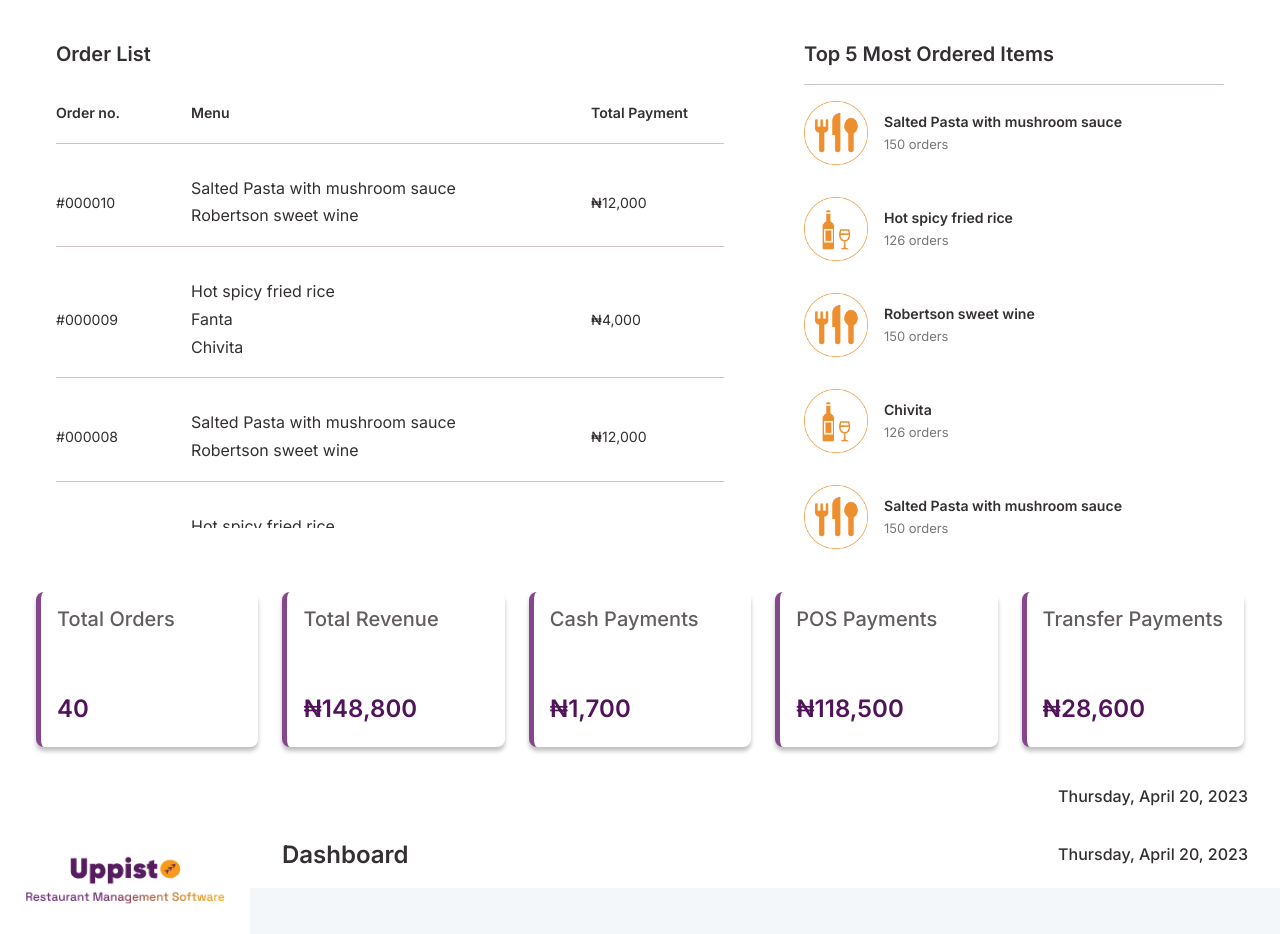
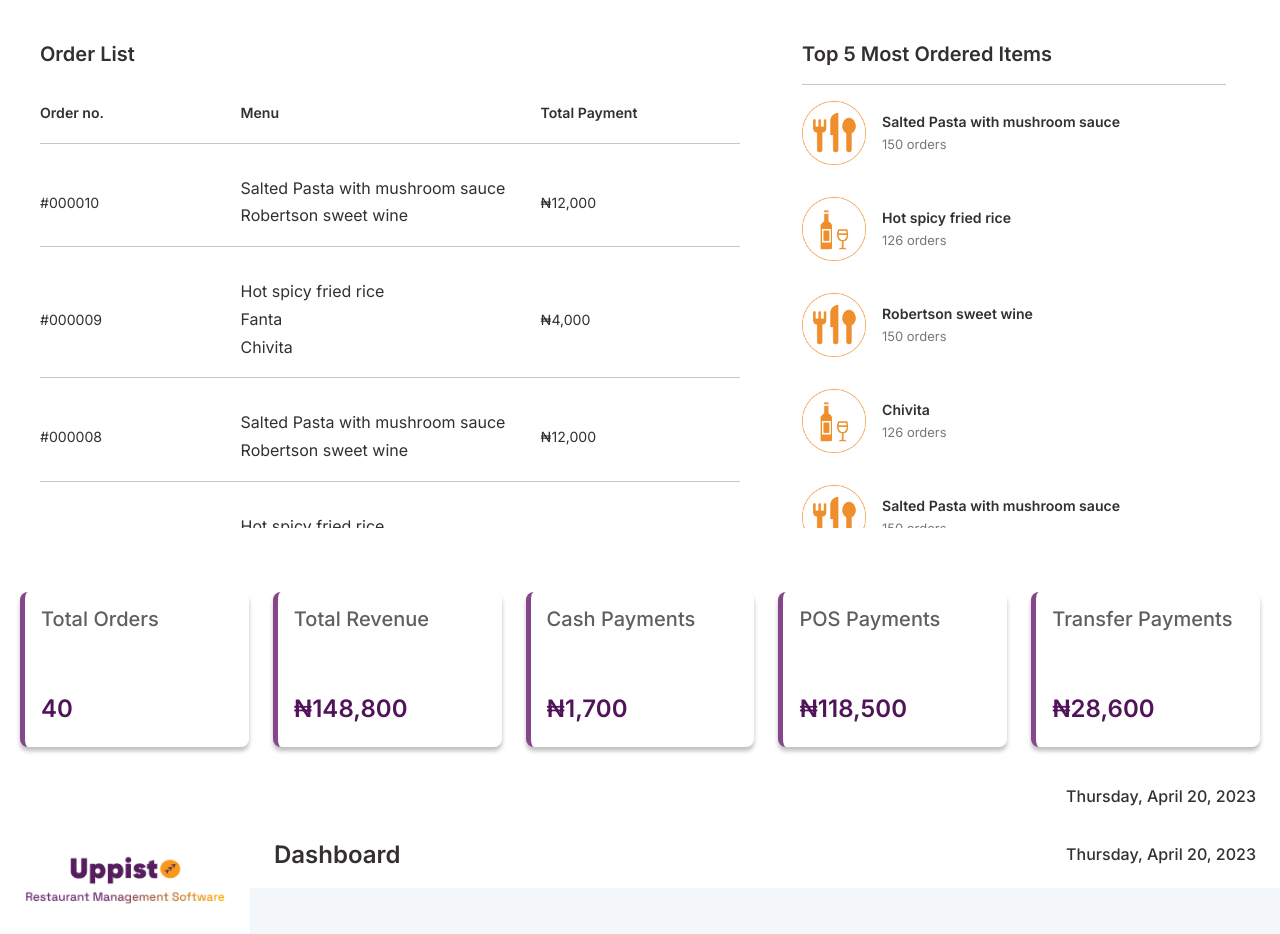
Before and after one commit to King-Mikaelson/vigilant-octo-enigma, a React (Create React App) app: page /test in a window 1280 px wide. Shown: the top 934 px of the page. Built offline with nearby package versions, Linux system fonts and the light colour scheme.

Commit message:
Finished up with Admin Dashboard

```diff
--- a/src/styles/components/_dashboardAdmin.scss
+++ b/src/styles/components/_dashboardAdmin.scss
@@ -16,6 +16,10 @@
     padding: $sm-font;
     grid-template-columns: 1fr 500px;
 
+    @include xl {
+        grid-template-columns: 1fr 300px;
+    }
+
     @include md {
         display: flex;
         flex-direction: column;
@@ -28,7 +32,7 @@
         height: 64vh;
         overflow-y: scroll;
         padding: $md-font;
-        margin: 0 $sm-font;
+        margin: 0;
 
         @include md {
             order: 2;
@@ -65,10 +69,15 @@
 
         th,
         td {
-            width: 400px;
+            width: 300px;
             padding: $extra-font 0rem;
-            border-bottom: 1px solid #CCC4C8;
-            border-bottom: 1px solid #CCC4C8;
+            border-bottom: 1px solid $placeholder-gray;
+            border-bottom: 1px solid $placeholder-gray;
+
+            @include xl {
+                width: 250px;
+
+            }
         }
 
         td {
@@ -92,7 +101,8 @@
         background-color: $white-color;
         height: 64vh;
         padding: $md-font;
-        margin: 0 $sm-font;
+        margin: 0 $xs-font;
+        overflow-y: auto;
 
         @include md {
             order: 1;
@@ -109,7 +119,7 @@
             line-height: 140%;
             color: $black-color;
             padding-bottom: $sm-font;
-            border-bottom: 1px solid #CCC4C8;
+            border-bottom: 1px solid $placeholder-gray;
 
         }
 
@@ -168,9 +178,13 @@
 .dashboardAdminCard {
     display: grid;
     grid-template-columns: repeat(5, 1fr);
-    padding: $xl-font $lg-font;
+    padding: $xl-font $extra-font;
     gap: $md-font;
     padding-bottom: $md-font;
+
+    @include xl {
+        gap: $sm-font;
+    }
 
     @include lg {
         gap: $sm-font1;
--- a/src/styles/components/_topbar.scss
+++ b/src/styles/components/_topbar.scss
@@ -6,7 +6,7 @@
     top: 0;
     width: 100%;
     z-index: 1;
-    padding: $sm-font $sm-font2;
+    padding: $sm-font $md-font;
     justify-content: space-between;
     background-color: $white-color;
 
```
